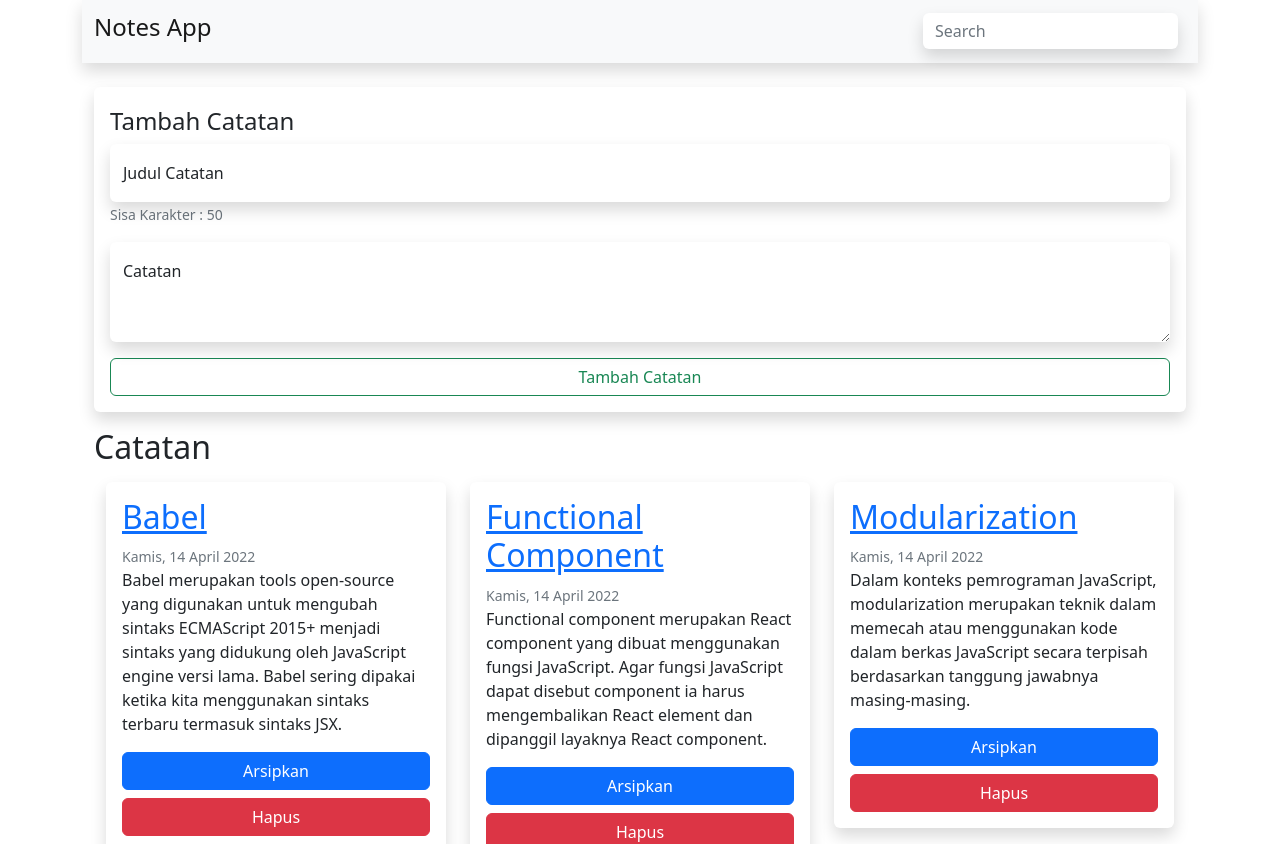
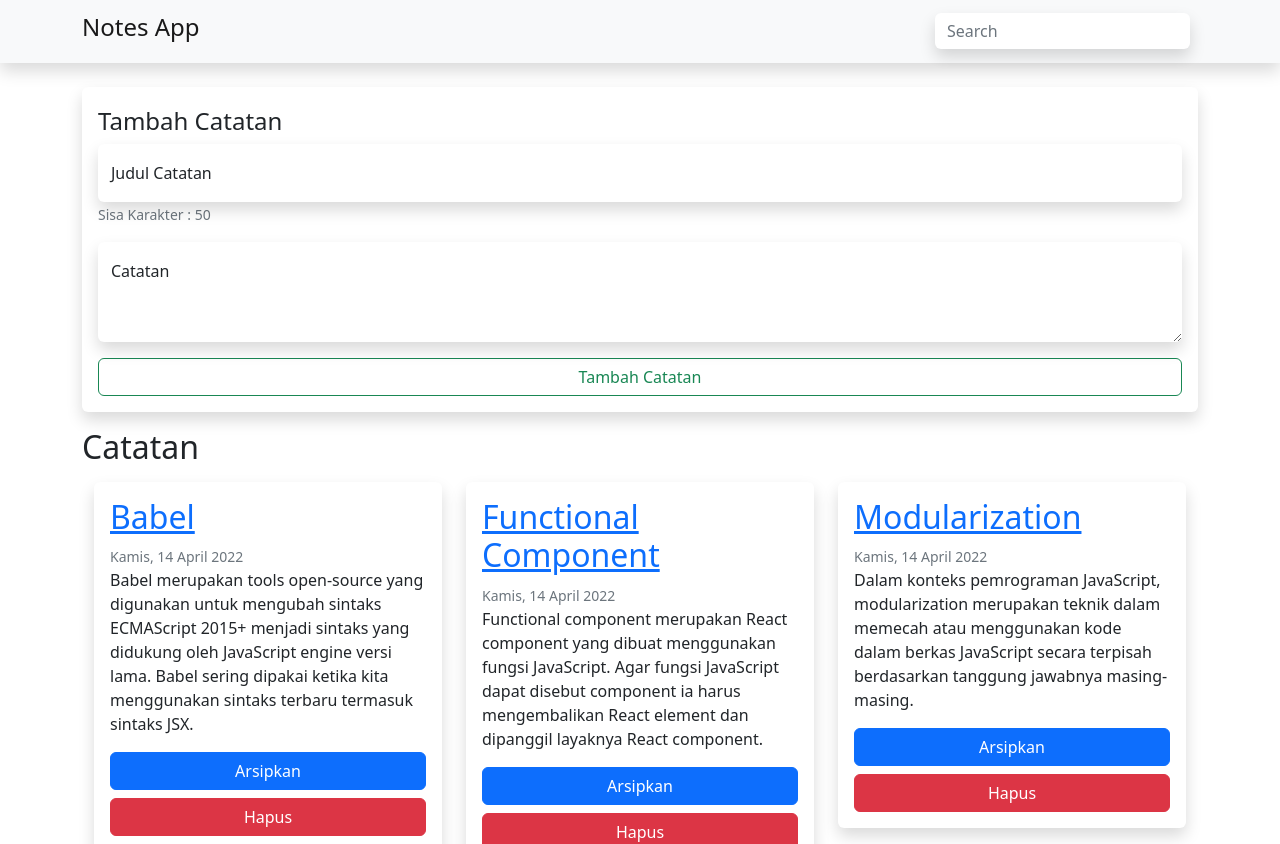
Before and after one commit to mzkki/react-notes-app, a React (Create React App) app: page / in a window 1280 px wide. Shown: the top 844 px of the page. Built offline with nearby package versions, Linux system fonts and the light colour scheme.

Commit message:
fix container

```diff
--- a/src/App.js
+++ b/src/App.js
@@ -2,12 +2,10 @@ import React from "react";
 import NotesApp from "./components/notes/NotesApp";
 import { Route, Routes } from "react-router-dom";
 import { DetailNoteWrapper } from "./pages/DetailNote";
-import { Container } from "react-bootstrap";
 
 function App() {
   return (
     <>
-      <Container>
       <header>
         {/* <h2>Note Detail</h2> */}
       </header>
@@ -17,7 +15,6 @@ function App() {
           <Route path="/note/:id" element={<DetailNoteWrapper />} />
         </Routes>
       </main>
-      </Container>
     </>
   )
 }
```
Lines whose indentation alone changed are shown as unchanged.
